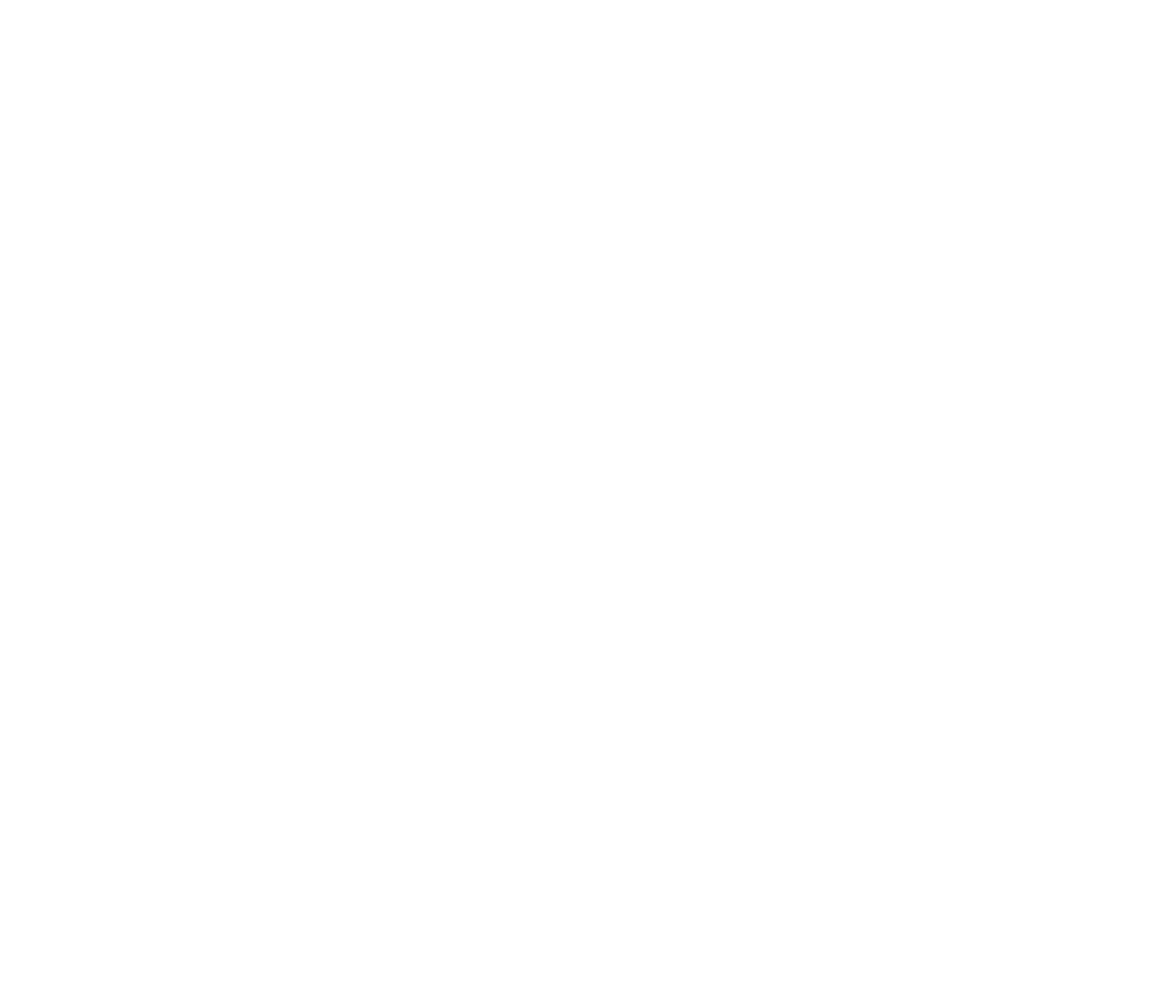
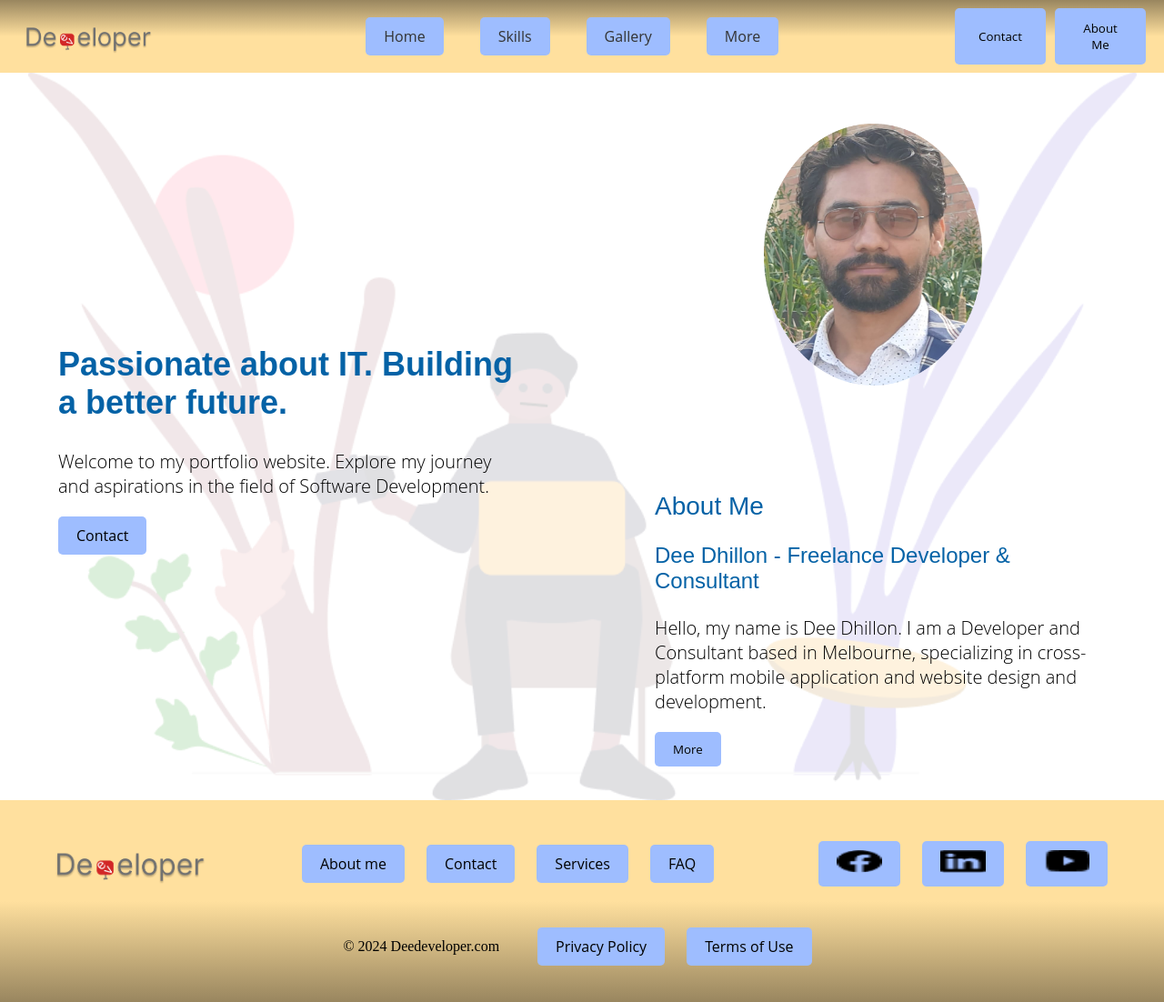
Before and after one commit to deep-dot/30057450_Website, a plain HTML site: page files/Index.html in a window 1280 px wide. Shown: the whole page at 91% size. Before the commit the page ends 800 px from the top, so only its background shows below. Drawn offline with Linux system fonts and the light colour scheme.

Commit message:
home page

```diff
--- /dev/null
+++ b/css/styleFooter.css
@@ -0,0 +1,90 @@
+
+html, body {
+    margin: 0;
+    padding: 0;
+    width: 100%; /* Ensures the body takes full width */
+    height: 100%; /* Optional: Ensures the body takes full height */
+    box-sizing: border-box; /* Makes sure padding and border are included in the width and height */
+}
+
+footer {
+    /* background-color: #333;
+    color: #fff; */
+    color: #000000;
+    background: linear-gradient(0deg, rgba(153,134,95,1) 0%, rgba(255,224,158,1) 50%);;
+    padding: 20px;
+    text-align: center;
+}
+
+.footer-section {
+    display: flex;
+    flex-direction: column;
+    justify-content: center;
+    align-items: center;
+    margin-bottom: 20px;
+}
+
+.section1,
+.section2 {
+    display: flex;
+    flex-direction: row;
+    align-items: center;
+    margin-bottom: 20px;
+    gap: 2em;
+}
+.section1 {
+    display: flex;
+    flex-direction: row;
+    justify-content: space-around;
+    align-items: center;
+    margin-bottom: 20px;
+    gap: 2em;
+}
+
+.Footerlogo {
+    width: 175px; /* Adjust width as needed */
+    height: 100px; /* Adjust height as needed */
+    background-image: url('/images/logo.png');
+    background-size: contain; /* This will make sure that your image is scaled to fit within the dimensions */
+    background-repeat: no-repeat; /* Prevents the image from repeating */
+    background-position: center; /* Centers the image in the element */
+}
+
+.section2 {
+    display: flex;
+    flex-direction: row;
+    align-items: center;
+    margin-bottom: 20px;
+    gap: 2em;
+}
+
+.logo img, .social-icons img {
+    width: 50px; /* Adjust size as needed */
+}
+
+.links a, .social-icons a, .legal a {
+    margin: 0 10px;
+    color: #000000;
+    text-decoration: none;
+}
+
+/* Responsive adjustments */
+@media (max-width: 1025px) {
+    .footer-section {
+        flex-direction: column;
+        justify-content: space-around;
+    }
+}
+
+@media (min-width: 768px) and (max-width: 1025px) {
+    .footer-section {
+        flex-direction: row;
+    }
+}
+
+@media (max-width: 767px) {
+    .footer-section {
+        flex-direction: column;
+        justify-content: space-around;
+    }
+}
--- /dev/null
+++ b/css/styleIndex.css
@@ -0,0 +1,154 @@
+
+:root {
+    --navbarHeight: 5em;  /* Define the variable */
+    --buttonBackGround: #9EBDFF;
+
+    --headingSize: 36px;
+    --headingFamily: 'Raleway', sans-serif;
+    --headingColor: #0462A6;
+    --headingWeight: 600;
+
+    --heading2Size: 28px;
+    --heading2Family: 'Raleway', sans-serif;
+    --heading2Color: #0462A6;
+    --heading2Weight: 500;
+
+    --heading3Size: 24px;
+    --heading3Family: 'Raleway', sans-serif;
+    --heading3Color: #0462A6;
+    --heading3Weight: 400;
+
+    --textSize: 20px;
+    --textFamily: 'Open Sans', sans-serif;
+    --textColor: #000000;
+    --textWeight: 300;
+
+}
+
+body, html {
+    margin: 0;
+    padding: 0;
+    height: 100%;
+}
+
+.main-section {
+    display: flex;
+    height: 100vh; /* Full viewport height */
+    position: relative;
+}
+
+.main-section::before {
+    content: "";
+    position: absolute;
+    top: 0;
+    left: 0;
+    right: 0;
+    bottom: 0;
+    background-image: url('/images/HomeBackGroundImage.png'); /* Adjust the path as needed */
+    background-size: contain; /* Ensures the image is scaled to fit within the dimensions */
+    background-repeat: no-repeat; /* Prevents the image from repeating */
+    background-position: center;
+    opacity: 0.15; /* Sets the opacity to 15% */
+    z-index: -1; /* Ensures the pseudo-element is behind the content */
+}
+
+.left-section, .right-section {
+    flex: 1;
+    display: flex;
+    flex-direction: column;
+    position: relative; /* Required to stack above the pseudo-element */
+}
+/*
+.left-section{
+    background-color: cadetblue;
+} */
+
+.left-section .content h1 {
+    color: var(--headingColor);
+    font-family: var(--headingFamily);
+    font-size: var(--headingSize);
+    font-weight: var(--headingWeight);
+}
+
+.left-section .content p {
+    color: var(--textColor);
+    font-family: var(--textFamily);
+    font-size: var(--textSize);
+    font-weight: var(--textWeight);
+}
+.right-section {
+    flex: 1; /* Takes up full space available in its parent container */
+    display: flex;
+    flex-direction: column; /* Stacks children vertically */
+    position: relative;
+}
+
+.right-section .top-image, .right-section .bottom-text {
+    flex: 1; /* Each child will take an equal portion of the right-section's height */
+    display: flex;
+    align-items: center; /* Center content vertically */
+    justify-content: center; /* Center content horizontally */
+    padding: 20px; /* Add padding for better spacing of the content */
+}
+/*
+.right-section .top-image {
+    background-color: rgb(139, 85, 15); /* Specific background for the top image area
+} */
+/*
+.right-section .bottom-text {
+    background-color: burlywood; /* Specific background for the bottom text area
+} */
+.right-section .bottom-text h2 {
+    color: var(--heading2Color);
+    font-family: var(--heading2Family);
+    font-size: var(--heading2Size);
+    font-weight: var(--heading2Weight);
+}
+
+.right-section .bottom-text h3 {
+    color: var(--heading3Color);
+    font-family: var(--heading3Family);
+    font-size: var(--heading3Size);
+    font-weight: var(--heading3Weight);
+}
+
+.content, .text-content {
+    margin: auto;
+    text-align: left;
+    width: 80%; /* Adjust width as needed */
+}
+
+.top-image img {
+    width: 40%;
+    height: 80%;
+    display: block; /* This ensures no extra space below the image */
+}
+
+.bottom-text {
+    flex-grow: 1;
+    display: flex;
+    align-items: center; /* Centers vertically in the div */
+    justify-content: center; /* Centers horizontally */
+}
+
+.bottom-text .text-content p {
+    color: var(--textColor);
+    font-family: var(--textFamily);
+    font-size: var(--textSize);
+    font-weight: var(--textWeight);
+}
+a, button {
+    display: inline-block;
+    padding: 10px 20px;
+    background-color: var(--buttonBackGround);
+    font-family: var(--textFamily);
+    color: var(--textColor);
+    text-decoration: none;
+    border-radius: 5px;
+    border: none;
+    cursor: pointer;
+}
+
+button:hover, a:hover {
+    background-color: #0056b3;
+}
--- a/css/style.css
+++ b/css/styleNav.css
@@ -1,7 +1,25 @@
 /* Base styles for the navigation bar */
 
 :root {
-    --navbarHeight: 3em;  /* Define the variable */
+    --navbarHeight: 5em;  /* Define the variable */
+    --buttonBackGround: #9EBDFF;
+}
+
+html, body {
+    margin: 0;
+    padding: 0;
+    width: 100%; /* Ensures the body takes full width */
+    height: 100%; /* Optional: Ensures the body takes full height */
+    box-sizing: border-box; /* Makes sure padding and border are included in the width and height */
+}
+
+.logo {
+    width: 175px; /* Adjust width as needed */
+    height: 100px; /* Adjust height as needed */
+    background-image: url('/images/logo.png');
+    background-size: contain; /* This will make sure that your image is scaled to fit within the dimensions */
+    background-repeat: no-repeat; /* Prevents the image from repeating */
+    background-position: center; /* Centers the image in the element */
 }
 
 .navbar {
@@ -9,21 +27,22 @@
     justify-content: space-between;
     align-items: center;
     padding: 10px 20px;
-    /* background-color: #f0f0f0; */
-    /* https://cssgradient.io/ */
-    /* background: linear-gradient(180deg, rgba(153,134,95,1) 0%, rgba(255,224,158,1) 50%); */
-    /* background: linear-gradient(180deg, rgba(153,134,95,1) 100%, rgba(255,224,158,1) 100%); */
     height: var(--navbarHeight);  /* Use the variable */
     position: relative;
+    margin: 0;
+    box-sizing: border-box; /* Include padding in width calculation */
 }
-
 
 .nav-links {
     list-style: none;
     display: flex;
-    justify-content: space-between; /* This will space out the children */
+    justify-content: center; /* This will space out the children */
     width: 100%; /* Ensures the container fills its parent, adjust as needed */
 }
+/*
+.nav-links .nav-sublinks li a {
+    align-items: center;
+} */
 
 .nav-links > div:first-child,
 .nav-links > div:nth-child(2) {
@@ -34,7 +53,8 @@
 }
 
 .nav-links li {
-    padding: 0 15px;
+    padding: 10px 15px;
+    align-items: center;
 }
 
 .nav-links a {
@@ -45,35 +65,57 @@
 .dropdown-content {
     display: none; /* Hide dropdown links by default */
     position: absolute;
-    /* background-color: #f9f9f9; */
     /* https://cssgradient.io/ */
     background: linear-gradient(180deg, rgba(153,134,95,1) 0%, rgba(255,224,158,1) 50%);;
-    margin-top: calc(var(--navbarHeight)/ 2); /* margin as navbar's height/2
-    /* box-shadow: 0px 8px 16px 0px rgba(0,0,0,0.2); */
+    margin-top: calc(var(--navbarHeight)/2.6); /* margin as navbar's height/2 */
+    box-shadow: 0px 8px 16px 0px rgba(0,0,0,0.2);
     /* z-index: 1; */
     left: 0;
     right: 0;
 }
 
 .nav-links li:hover .dropdown-content {
-    display: flex; /* Show dropdown on click */
-    flex-direction: column; /* Stack horizontally by default */
+    display: flex;
+    flex-direction: column;
     justify-content: space-around;
-    width: 100%; /* Full width of the nav bar */
-    height: calc(var(--navbarHeight) * 2);
+    width: 100%;
+    height: calc(var(--navbarHeight) * 1);
     align-items: center;
+    border-top: 0.5px solid black;
 }
 .nav-links li:hover .dropdown-content > div:first-child {
     display: flex; /* Show dropdown on click */
     flex-direction: row; /* Stack horizontally by default */
-    justify-content: space-around;
+    justify-content: center;
     width: 100%; /* Full width of the nav bar */
     align-items: center;
+    gap: 8em;
+}
+
+.nav-links li:hover .dropdown-content > div:nth-child(2) {
+    display: flex; /* Show dropdown on click */
+    flex-direction: row; /* Stack horizontally by default */
+    justify-content: center;
+    width: 100%; /* Full width of the nav bar */
+    align-items: baseline;
+    gap: 2em;
+}
+.nav-links li:hover .dropdown-content > div:nth-child(2) a {
+    text-decoration: underline;
+}
+
+.nav-button button {
+    background: var(--buttonBackGround);
+    width: 100px;
+    height: inherit;
+    box-shadow: none;
+    outline: none;
 }
 
 .burger {
     display: none;
     cursor: pointer;
+    background: var(--buttonBackGround);
 }
 
 .burger span {
--- a/files/Index.html
+++ b/files/Index.html
@@ -0,0 +1,113 @@
+<!DOCTYPE html>
+<html lang="en">
+<head>
+    <meta charset="UTF-8">
+    <meta name="viewport" content="width=device-width, initial-scale=1.0">
+    <title>Your Website Title</title>
+    <link rel="stylesheet" href="/css/styleIndex.css">
+    <link rel="stylesheet" href="/css/styleNav.css">
+    <link rel="stylesheet" href="/css/styleFooter.css">
+</head>
+<body>
+
+
+    <nav class="navbar">
+        <div class="logo">
+        </div>
+        <ul class="nav-links">
+            <div class="nav-sublinks">
+                <li><a href="#">Home</a></li>
+                <li><a href="#">Skills</a></li>
+                <li><a href="#">Gallery</a></li>
+                <!-- <li><a href="#">More</a></li> -->
+                <li class="more"> <!-- Dropdown Trigger -->
+                    <a href="#">More</a>
+                    <div class="dropdown-content"> <!-- Dropdown Content -->
+                        <div>
+                            <a href="#">☢️ Testimonial</a>
+                            <a href="#">✈️ Travel</a>
+                            <a href="#">💳 InternShip</a>
+                            <a href="#">✅ MemberShip</a>
+                        </div>
+                        <div class="contact">
+                            <p>Get In Touch</p>
+                            <a href="#">Contact Me</a>
+                        </div>
+                    </div>
+                </li>
+            </div>
+            <div class="nav-button">
+                <button>Contact</button>
+                <button>About Me</button>
+            </div>
+        </ul>
+        <button class="burger">
+            <span></span>
+            <span></span>
+            <span></span>
+        </button>
+    </nav>
+
+    <script src="/js/scriptNav.js"></script>
+
+
+
+
+    <section class="main-section">
+        <div class="left-section">
+            <div class="content">
+                <h1>Passionate about IT. Building a better future.</h1>
+                <p>Welcome to my portfolio website. Explore my journey and aspirations in the field of Software Development.</p>
+                <a href="contact.html">Contact</a>
+            </div>
+        </div>
+        <div class="right-section">
+            <div class="top-image">
+                <!-- Replace 'image.jpg' with your image file -->
+                <img src="/images/profilepic.png" alt="Descriptive Alt Text">
+            </div>
+            <div class="bottom-text">
+                <div class="text-content">
+                    <h2>About Me</h2>
+                    <h3>Dee Dhillon - Freelance Developer & Consultant</h3>
+                    <p>Hello, my name is Dee Dhillon. I am a Developer and Consultant based in Melbourne, specializing in cross-platform mobile application and website design and development. </p>
+                    <button onclick="location.href='more.html';">More</button>
+                </div>
+            </div>
+        </div>
+    </section>
+
+
+
+
+    <footer>
+        <div class="footer-section section1">
+            <div class="Footerlogo">
+                <!-- Replace src with your logo image path -->
+                <!-- <img src="logo.png" alt="Logo"> -->
+            </div>
+            <div class="links">
+                <a href="#link1">About me</a>
+                <a href="#link2">Contact</a>
+                <a href="#link3">Services</a>
+                <a href="#link4">FAQ</a>
+            </div>
+            <div class="social-icons">
+                <!-- Add icons or images for social media links -->
+                <a href="#facebook"><img src="/images/icons/Facebook.png" width="15px" height="25px" alt="Facebook"></a>
+                <a href="#twitter"><img src="/images/icons/lInkedIn.png" width="15px" height="25px" alt="Twitter"></a>
+                <a href="#instagram"><img src="/images/icons/YouTube.png" width="15px" height="25px" alt="Instagram"></a>
+            </div>
+        </div>
+        <div class="footer-section section2">
+            <div class="copyright">
+                &copy; 2024 Deedeveloper.com
+            </div>
+            <div class="legal">
+                <a href="#privacy">Privacy Policy</a>
+                <a href="#terms">Terms of Use</a>
+            </div>
+        </div>
+    </footer>
+</body>
+</html>
--- a/js/script.js
+++ b/js/scriptNav.js
@@ -13,6 +13,7 @@
         var more = document.querySelector('.more > a');
         var navbar = document.querySelector('.navbar');
         let isDropdownOpen = true; // Track dropdown open state
+        navbar.style.background = 'linear-gradient(180deg, rgba(153,134,95,1) 0%, rgba(255,224,158,1) 50%)';
 
         more.addEventListener('click', function(event) {
             event.preventDefault(); // Prevent default link behavior
@@ -21,11 +22,12 @@
             if (isDropdownOpen && dropdown.style.display === 'flex') {
                 dropdown.style.display = 'none';
                 isDropdownOpen = false;
+                // https://cssgradient.io/
                 navbar.style.background = 'linear-gradient(180deg, rgba(153,134,95,1) 0%, rgba(255,224,158,1) 50%)';
             } else {
                 dropdown.style.display = 'flex';
                 isDropdownOpen = true;
-                navbar.style.background = 'linear-gradient(180deg, rgba(153,134,95,1) 100%, rgba(255,224,158,1) 0%)';
+                navbar.style.background = 'linear-gradient(180deg, rgba(153,134,95,1) 100%, rgba(255,224,158,1) 15%)';
             }
             //dropdown.style.display = dropdown.style.display === 'flex' ? 'none' : 'flex'; // Toggle display
         });
```
Also changed, not shown: components/footer.html (+45 -0 lines), components/navbar.html (renamed from components/navgation.html, +11 -12 lines), images/HomeBackGroundImage.png (added), images/icons/Facebook.png (added), images/icons/YouTube.png (added), images/icons/lInkedIn.png (added), images/logo.png (added), images/profilepic.png (added), js/scriptFooter.js (added), 2 other files.
